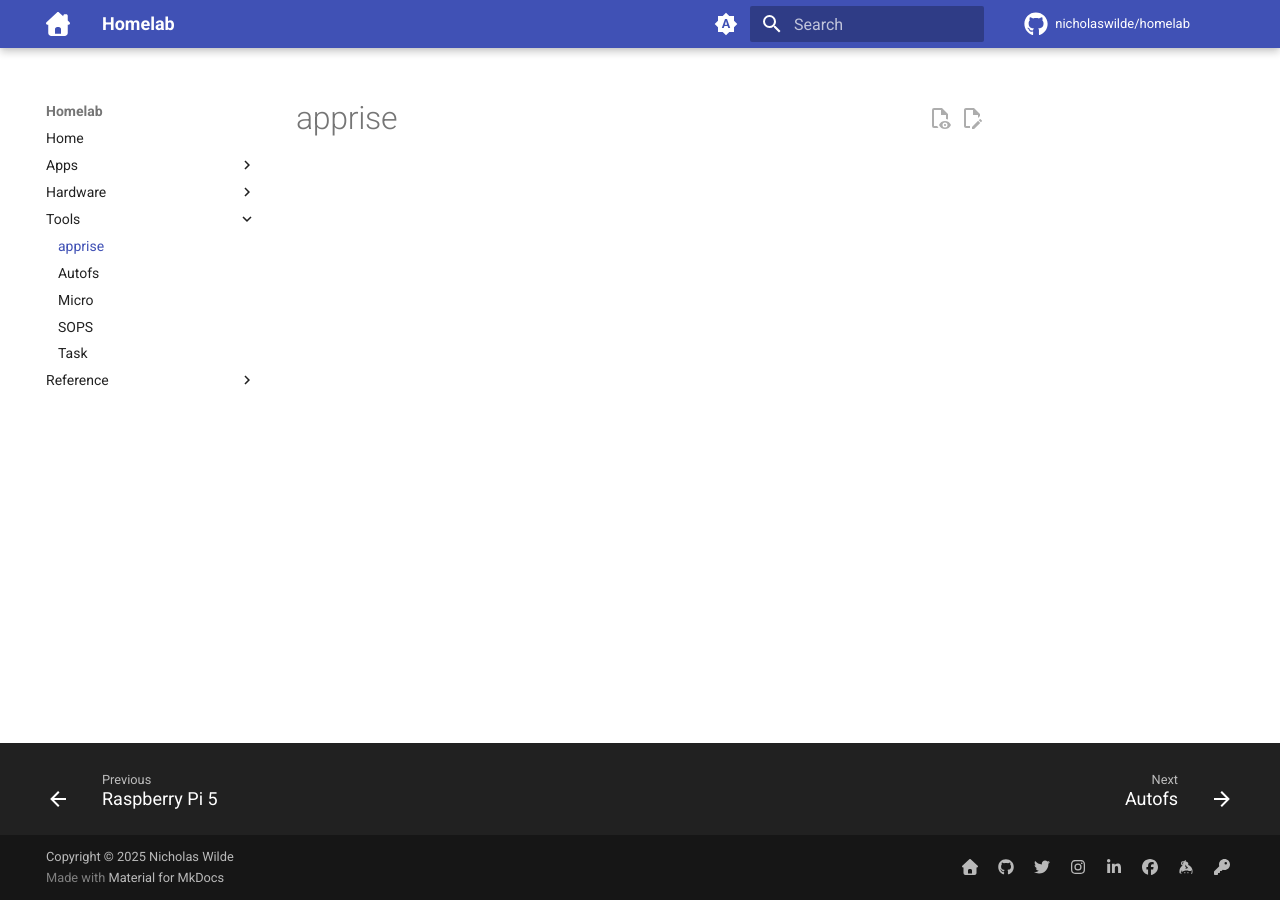
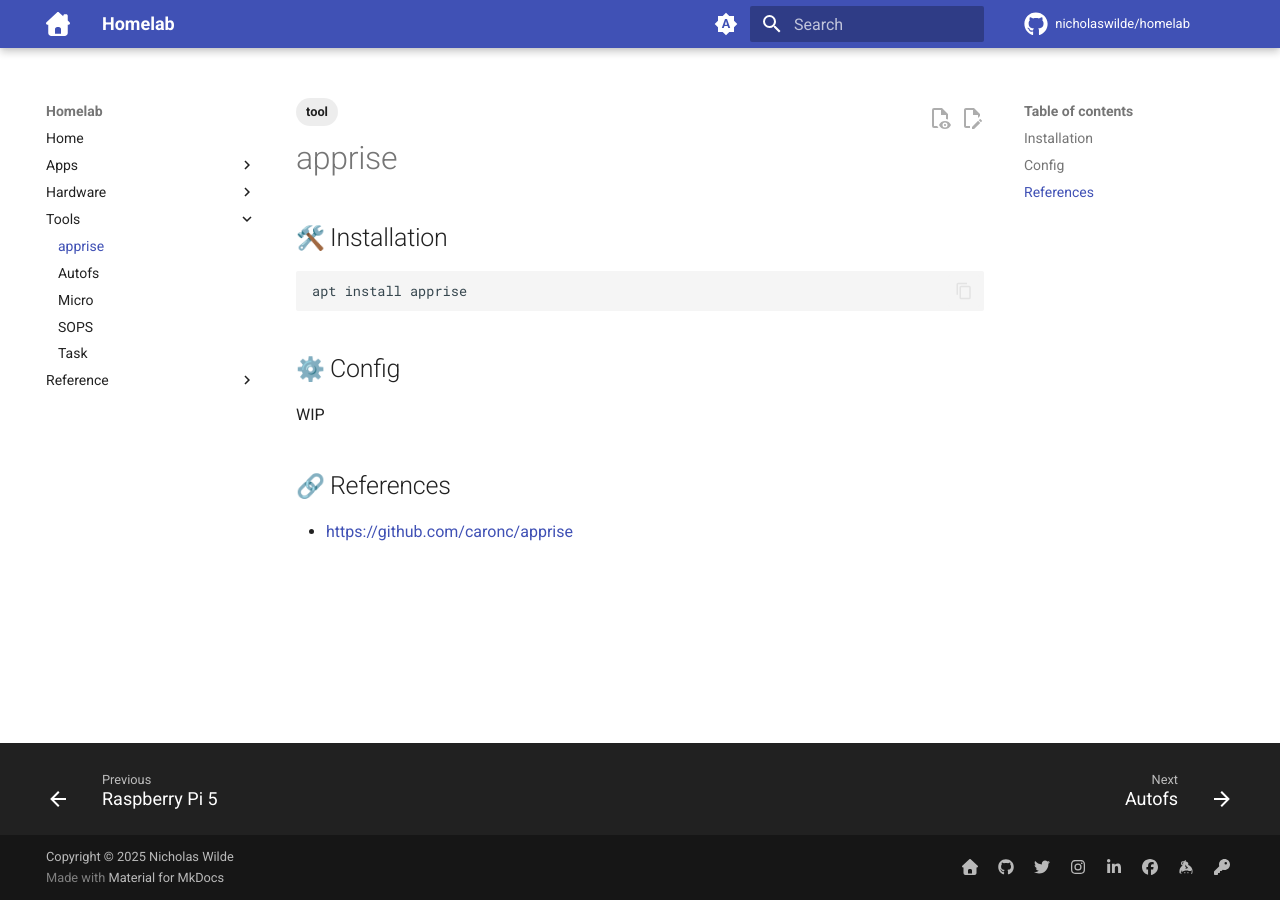
Before and after one commit to nicholaswilde/homelab, an MkDocs documentation site: the page built from docs/tools/apprise.md, in a window 1280 px wide. Built offline with MkDocs 1.6.1 and Material for MkDocs 9.7.7, drawn with Linux system fonts in a browser that asks for light colours; emoji names are drawn with the system emoji font; comment, search, counter and statistics services are not loaded.

Commit message:
Update apprise.md

````diff
--- a/docs/tools/apprise.md
+++ b/docs/tools/apprise.md
@@ -1 +1,19 @@
+---
+tags:
+  - tool
+---
 # apprise
+
+## :hammer_and_wrench: Installation
+
+```shell
+apt install apprise
+```
+
+## :gear: Config
+
+WIP
+
+## :link: References
+
+- <https://github.com/caronc/apprise>
````
